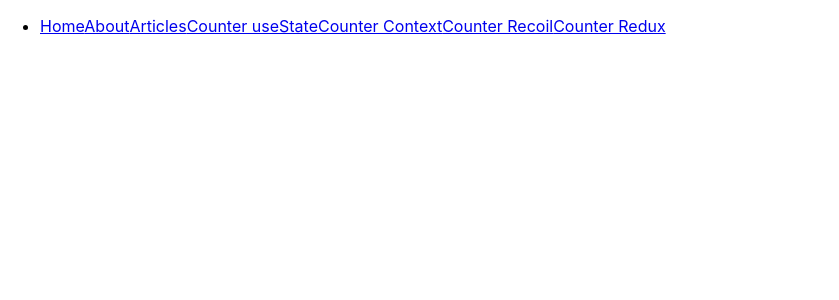
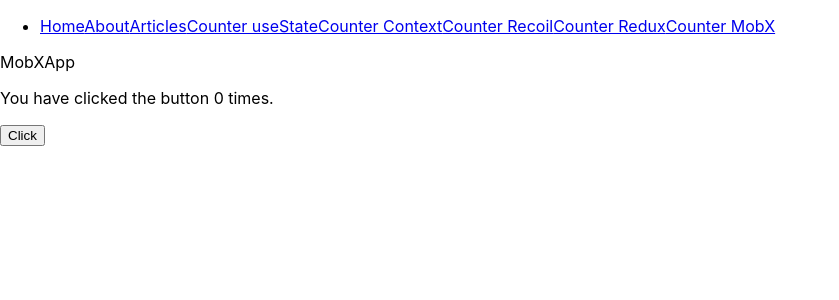
Before and after one commit to enes-erenn/react-software-architecture, a React (Create React App) app: page /counter-mobx in a window 1280 px wide. Shown: the top 300 px of the page, without its empty margins (0-839 px from the left). Built offline with nearby package versions, Linux system fonts and the light colour scheme.

Commit message:
Added State Management with MobX

```diff
--- a/package.json
+++ b/package.json
@@ -7,6 +7,8 @@
     "@testing-library/react": "^13.3.0",
     "@testing-library/user-event": "^13.5.0",
     "express": "^4.18.1",
+    "mobx": "^6.6.1",
+    "mobx-react-lite": "^3.4.0",
     "react": "^18.2.0",
     "react-dom": "^18.2.0",
     "react-redux": "^8.0.2",
--- a/src/App.js
+++ b/src/App.js
@@ -7,6 +7,7 @@
 import ContextApp from "./components/StateManagement/Context/ContextApp";
 import RecoilApp from "./components/StateManagement/Recoil/RecoilApp";
 import ReduxApp from "./components/StateManagement/Redux/ReduxApp";
+import MobXApp from "./components/StateManagement/MobX/MobXApp";
 
 function App() {
   return (
@@ -21,6 +22,7 @@
             <Link to="/counter-context">Counter Context</Link>
             <Link to="/counter-recoil">Counter Recoil</Link>
             <Link to="/counter-redux">Counter Redux</Link>
+            <Link to="/counter-mobx">Counter MobX</Link>
           </li>
         </ul>
         <Routes>
@@ -31,6 +33,7 @@
           <Route exact path="/counter-context" element={<ContextApp />} />
           <Route exact path="/counter-recoil" element={<RecoilApp />} />
           <Route exact path="/counter-redux" element={<ReduxApp />} />
+          <Route exact path="/counter-mobx" element={<MobXApp />} />
         </Routes>
       </Router>
     </>
--- /dev/null
+++ b/src/components/StateManagement/MobX/Counter.js
@@ -0,0 +1,16 @@
+import { makeObservable, observable, action } from "mobx";
+
+export class Counter {
+  count = 0;
+
+  constructor() {
+    makeObservable(this, {
+      count: observable,
+      handleIncrement: action,
+    });
+  }
+
+  handleIncrement = (amount) => {
+    this.count += amount;
+  };
+}
--- /dev/null
+++ b/src/components/StateManagement/MobX/CounterButton.jsx
@@ -0,0 +1,13 @@
+import React from "react";
+import { observer } from "mobx-react-lite";
+
+const CounterButton = observer(({ counter }) => {
+  return (
+    <>
+      <p>You have clicked the button {counter.count} times.</p>
+      <button onClick={() => counter.handleIncrement(1)}>Click</button>
+    </>
+  );
+});
+
+export default CounterButton;
--- /dev/null
+++ b/src/components/StateManagement/MobX/MobXApp.jsx
@@ -0,0 +1,16 @@
+import React from "react";
+import { Counter } from "./Counter";
+import CounterButton from "./CounterButton";
+
+const MobXApp = () => {
+  const counter = new Counter();
+
+  return (
+    <>
+      MobXApp
+      <CounterButton counter={counter} />
+    </>
+  );
+};
+
+export default MobXApp;
```
Also changed, not shown: 1 other file (tests, documents, lock files or other folders).
